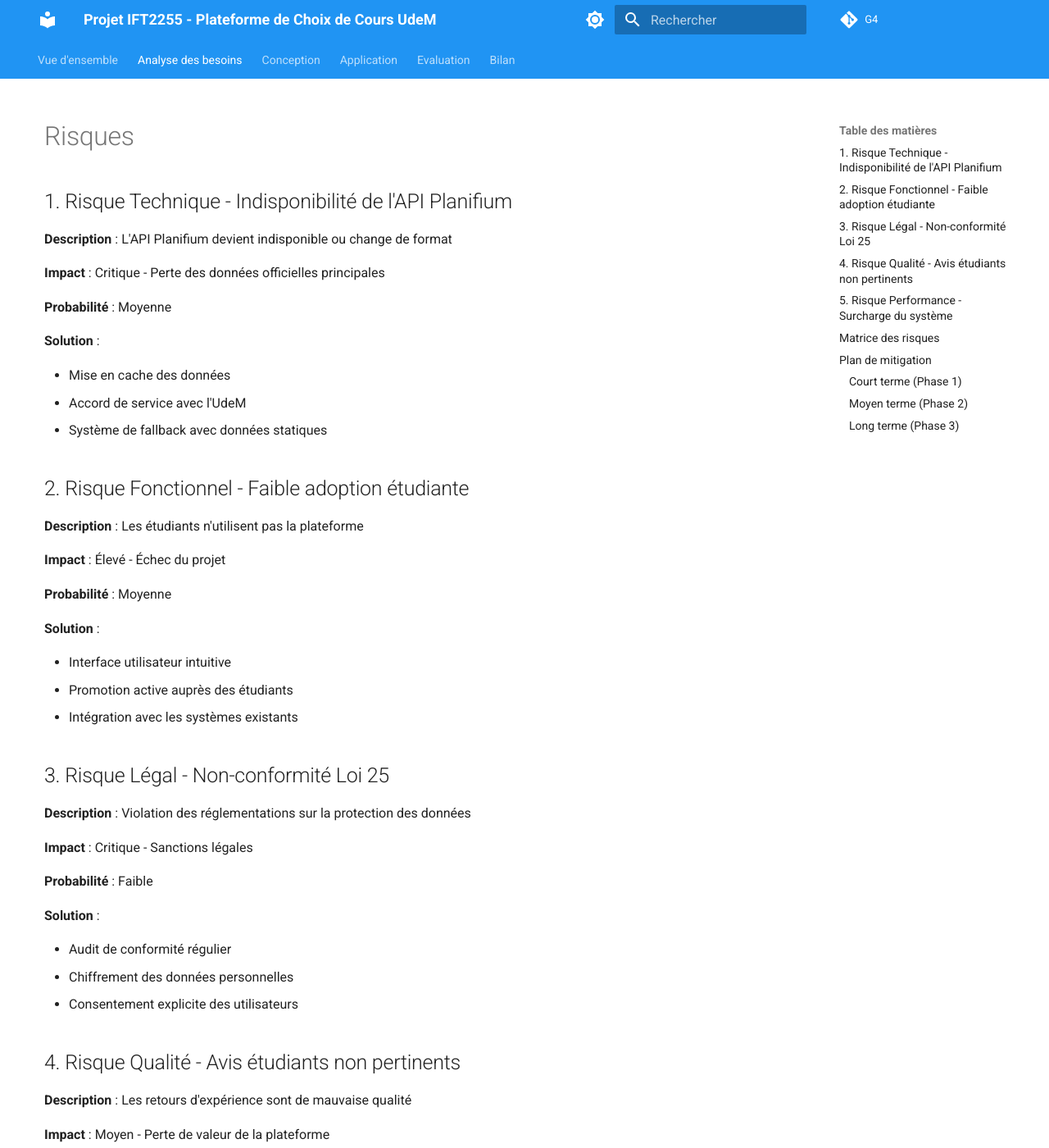
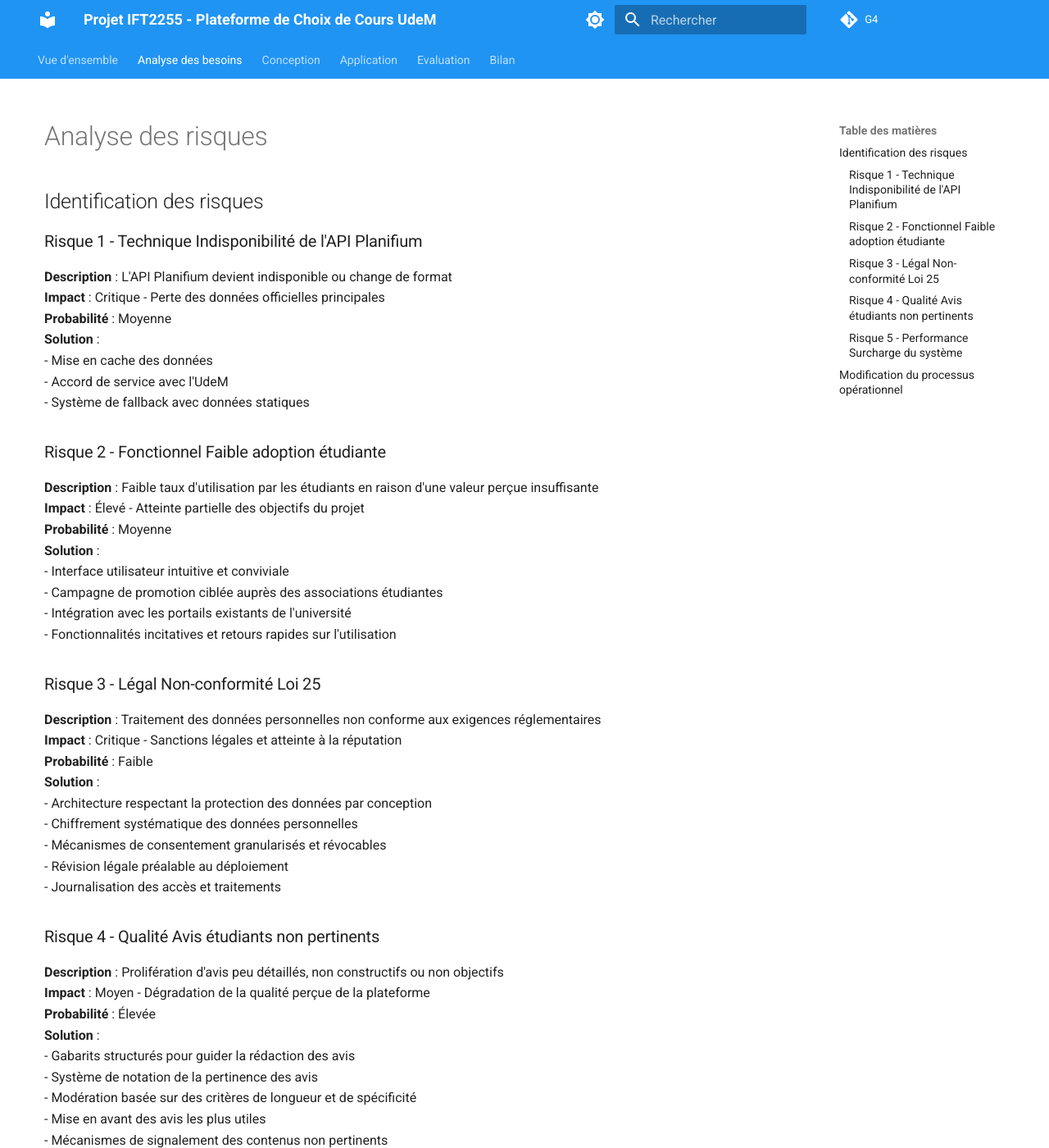
Before and after one commit to yeah1224-yh/G4, an MkDocs documentation site: the page built from docs/besoins/risques.md, in a window 1280 px wide and 1400 px high. Shown: the whole window at 82% size. Built offline with MkDocs 1.6.1 and Material for MkDocs 9.7.7, drawn with Linux system fonts in a browser that asks for light colours; comment, search, counter and statistics services are not loaded; some of the changed text lies outside the part shown.

Commit message:
Update risques.md

```diff
--- a/docs/besoins/risques.md
+++ b/docs/besoins/risques.md
@@ -1,102 +1,61 @@
 ---
-title: Évaluation des risques
+title: Analyse des besoins - Risques
 ---
 
-# Risques
+# Analyse des risques
 
-## 1. Risque Technique - Indisponibilité de l'API Planifium
+## Identification des risques
 
+### Risque 1 - Technique Indisponibilité de l'API Planifium
 **Description** : L'API Planifium devient indisponible ou change de format
-
 **Impact** : Critique - Perte des données officielles principales
-
 **Probabilité** : Moyenne
-
 **Solution** :
-
 - Mise en cache des données
 - Accord de service avec l'UdeM
 - Système de fallback avec données statiques
 
-## 2. Risque Fonctionnel - Faible adoption étudiante
+### Risque 2 - Fonctionnel Faible adoption étudiante
+**Description** : Faible taux d'utilisation par les étudiants en raison d'une valeur perçue insuffisante
+**Impact** : Élevé - Atteinte partielle des objectifs du projet
+**Probabilité** : Moyenne
+**Solution** :
+- Interface utilisateur intuitive et conviviale
+- Campagne de promotion ciblée auprès des associations étudiantes
+- Intégration avec les portails existants de l'université
+- Fonctionnalités incitatives et retours rapides sur l'utilisation
 
-**Description** : Les étudiants n'utilisent pas la plateforme
+### Risque 3 - Légal Non-conformité Loi 25
+**Description** : Traitement des données personnelles non conforme aux exigences réglementaires
+**Impact** : Critique - Sanctions légales et atteinte à la réputation
+**Probabilité** : Faible
+**Solution** :
+- Architecture respectant la protection des données par conception
+- Chiffrement systématique des données personnelles
+- Mécanismes de consentement granularisés et révocables
+- Révision légale préalable au déploiement
+- Journalisation des accès et traitements
 
-**Impact** : Élevé - Échec du projet
+### Risque 4 - Qualité Avis étudiants non pertinents
+**Description** : Prolifération d'avis peu détaillés, non constructifs ou non objectifs
+**Impact** : Moyen - Dégradation de la qualité perçue de la plateforme
+**Probabilité** : Élevée
+**Solution** :
+- Gabarits structurés pour guider la rédaction des avis
+- Système de notation de la pertinence des avis
+- Modération basée sur des critères de longueur et de spécificité
+- Mise en avant des avis les plus utiles
+- Mécanismes de signalement des contenus non pertinents
 
+### Risque 5 - Performance Surcharge du système
+**Description** : La plateforme ne peut pas gérer le trafic
+**Impact** : Élevé - Indisponibilité du service
 **Probabilité** : Moyenne
-
 **Solution** :
-
-- Interface utilisateur intuitive
-- Promotion active auprès des étudiants
-- Intégration avec les systèmes existants
-
-## 3. Risque Légal - Non-conformité Loi 25
-
-**Description** : Violation des réglementations sur la protection des données
-
-**Impact** : Critique - Sanctions légales
-
-**Probabilité** : Faible
-
-**Solution** :
-
-- Audit de conformité régulier
-- Chiffrement des données personnelles
-- Consentement explicite des utilisateurs
-
-## 4. Risque Qualité - Avis étudiants non pertinents
-
-**Description** : Les retours d'expérience sont de mauvaise qualité
-
-**Impact** : Moyen - Perte de valeur de la plateforme
-
-**Probabilité** : Élevée
-
-**Solution** :
-
-- Système de modération
-- Validation des avis
-- Incitation à la qualité
-
-## 5. Risque Performance - Surcharge du système
-
-**Description** : La plateforme ne peut pas gérer le trafic
-
-**Impact** : Élevé - Indisponibilité du service
-
-**Probabilité** : Moyenne
-
-**Solution** :
-
 - Architecture scalable
 - Mise en cache agressive
 - Monitoring des performances
 
-## Matrice des risques
+## Modification du processus opérationnel
 
-| Risque | Impact | Probabilité | Priorité | Statut |
-|--------|--------|-------------|----------|--------|
-| Indisponibilité API Planifium | Critique | Moyenne | 🔴 Haute | Mitigé |
-| Faible adoption étudiante | Élevé | Moyenne | 🟠 Moyenne | En cours |
-| Non-conformité Loi 25 | Critique | Faible | 🟠 Moyenne | Surveillé |
-| Avis non pertinents | Moyen | Élevée | 🟠 Moyenne | En cours |
-| Surcharge système | Élevé | Moyenne | 🟠 Moyenne | Planifié |
-
-## Plan de mitigation
-
-### Court terme (Phase 1)
-1. Implémenter le système de cache pour l'API Planifium
-2. Définir les critères de qualité pour les avis
-3. Planifier l'architecture scalable
-
-### Moyen terme (Phase 2)
-1. Audit de conformité Loi 25
-2. Campagne de promotion auprès des étudiants
-3. Mise en place du monitoring
-
-### Long terme (Phase 3)
-1. Optimisation continue des performances
-2. Amélioration du système de modération
-3. Expansion des fonctionnalités selon l'adoption
+> Si la mise en place du système modifie des processus internes ou des pratiques actuelles, il est essentiel de les identifier ici.
```
